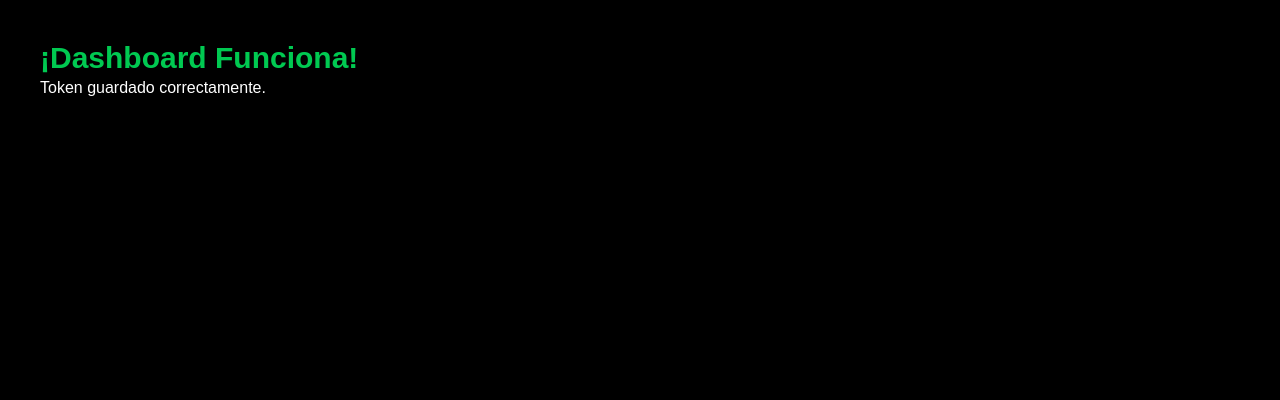
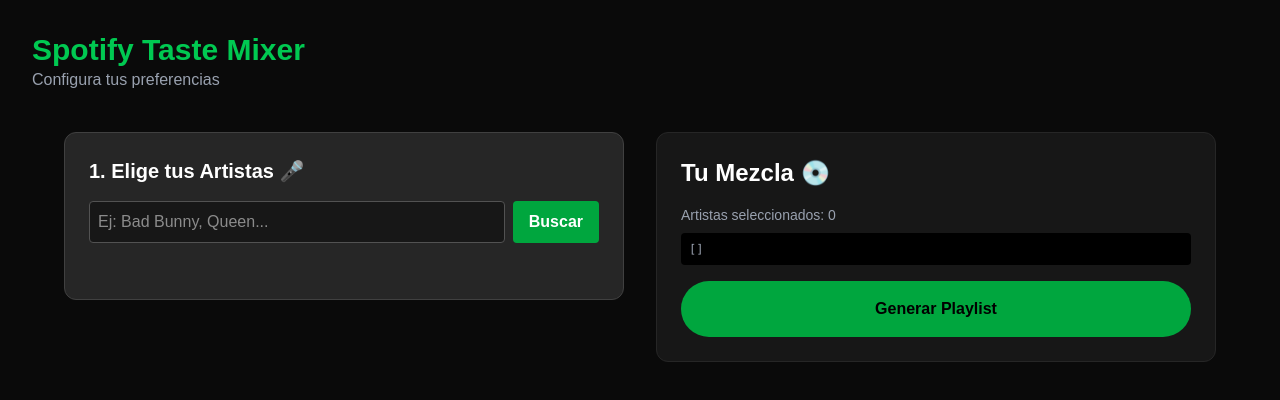
Before and after one commit to nataliatercero/PWEBspotifymix, a Next.js app: page /dashboard in a window 1280 px wide. Shown: the top 400 px of the page. Built offline with nearby package versions, Linux system fonts and the light colour scheme; sample sign-in values are in the browser's storage.

Commit message:
Implementado artist widget con busqueda api
Creado el servicio lib/spotify.js para peticiones fetch. Implementado el componente ArtistWidget que permite buscar artistas contra la API de Spotify y seleccionar múltiples opciones. Integrado en el Dashboard con gestión de estado.

```diff
--- a/src/app/dashboard/page.js
+++ b/src/app/dashboard/page.js
@@ -1,10 +1,14 @@
 'use client';
 import { useEffect, useState } from 'react';
 import { useRouter } from 'next/navigation';
+import ArtistWidget from '@/components/widgets/ArtistWidget';
 
 export default function Dashboard() {
   const router = useRouter();
   const [token, setToken] = useState(null);
+
+  // Estado para guardar lo que elija el usuario
+  const [misArtistas, setMisArtistas] = useState([]);
 
   useEffect(() => {
     const t = localStorage.getItem('spotify_token');
@@ -15,9 +19,39 @@
   if (!token) return null;
 
   return (
-    <div className="p-10 text-white bg-black min-h-screen">
-      <h1 className="text-3xl text-green-500 font-bold">¡Dashboard Funciona!</h1>
-      <p>Token guardado correctamente.</p>
+    <div className="min-h-screen bg-neutral-950 text-white p-8">
+      <header className="mb-10 flex justify-between items-center">
+        <div>
+            <h1 className="text-3xl font-bold text-green-500">Spotify Taste Mixer</h1>
+            <p className="text-gray-400">Configura tus preferencias</p>
+        </div>
+      </header>
+
+      <main className="grid grid-cols-1 md:grid-cols-2 gap-8 max-w-6xl mx-auto">
+
+        <div className="space-y-6">
+          <ArtistWidget
+            token={token}
+            onSelectionChange={(artistas) => setMisArtistas(artistas)}
+          />
+
+        </div>
+
+        <div className="bg-neutral-900 p-6 rounded-xl border border-neutral-800 h-fit sticky top-8">
+          <h2 className="text-2xl font-bold mb-4">Tu Mezcla 💿</h2>
+          <div className="text-gray-400 text-sm mb-4">
+            <p>Artistas seleccionados: {misArtistas.length}</p>
+            <pre className="mt-2 text-xs bg-black p-2 rounded">
+              {JSON.stringify(misArtistas.map(a => a.name), null, 2)}
+            </pre>
+          </div>
+
+          <button className="w-full py-4 bg-green-600 text-black font-bold rounded-full hover:bg-green-500 transition disabled:opacity-50 disabled:cursor-not-allowed">
+            Generar Playlist
+          </button>
+        </div>
+
+      </main>
     </div>
   );
 }
--- /dev/null
+++ b/src/components/widgets/ArtistWidget.jsx
@@ -0,0 +1,82 @@
+'use client';
+
+import { useState } from 'react';
+import { searchArtists } from '@/lib/spotify';
+
+export default function ArtistWidget({ token, onSelectionChange }) {
+  const [query, setQuery] = useState('');
+  const [results, setResults] = useState([]);
+  const [selected, setSelected] = useState([]);
+
+  // Función para buscar cuando le das al botón
+  const handleSearch = async () => {
+    if (!query) return;
+    const artists = await searchArtists(query, token);
+    setResults(artists);
+  };
+
+  // Función para seleccionar un artista
+  const toggleArtist = (artist) => {
+    // Evitamos duplicados
+    if (selected.find(a => a.id === artist.id)) return;
+
+    // Añadimos y avisamos al padre (Dashboard)
+    const newSelection = [...selected, artist];
+    setSelected(newSelection);
+    onSelectionChange(newSelection);
+  };
+
+  // Función para borrar
+  const removeArtist = (artistId) => {
+    const newSelection = selected.filter(a => a.id !== artistId);
+    setSelected(newSelection);
+    onSelectionChange(newSelection);
+  };
+
+  return (
+    <div className="bg-neutral-800 p-6 rounded-xl border border-neutral-700">
+      <h3 className="text-xl font-bold text-white mb-4">1. Elige tus Artistas 🎤</h3>
+
+      <div className="flex gap-2 mb-4">
+        <input
+          type="text"
+          placeholder="Ej: Bad Bunny, Queen..."
+          className="flex-1 bg-neutral-900 text-white p-2 rounded border border-neutral-600 focus:border-green-500 outline-none"
+          value={query}
+          onChange={(e) => setQuery(e.target.value)}
+          onKeyDown={(e) => e.key === 'Enter' && handleSearch()}
+        />
+        <button
+          onClick={handleSearch}
+          className="bg-green-600 text-white px-4 py-2 rounded hover:bg-green-700 font-bold"
+        >
+          Buscar
+        </button>
+      </div>
+
+      <div className="flex flex-wrap gap-2 mb-4">
+        {selected.map(artist => (
+          <span key={artist.id} className="bg-green-900 text-green-100 px-3 py-1 rounded-full text-sm flex items-center gap-2">
+            {artist.name}
+            <button onClick={() => removeArtist(artist.id)} className="hover:text-white">×</button>
+          </span>
+        ))}
+      </div>
+
+      <div className="space-y-2 max-h-60 overflow-y-auto">
+        {results.map(artist => (
+          <div
+            key={artist.id}
+            onClick={() => toggleArtist(artist)}
+            className="flex items-center gap-3 p-2 hover:bg-neutral-700 rounded cursor-pointer transition"
+          >
+            {artist.images[2] && (
+              <img src={artist.images[2].url} alt={artist.name} className="w-10 h-10 rounded-full object-cover" />
+            )}
+            <p className="text-sm text-gray-200">{artist.name}</p>
+          </div>
+        ))}
+      </div>
+    </div>
+  );
+}
--- /dev/null
+++ b/src/lib/spotify.js
@@ -0,0 +1,24 @@
+const API_URL = 'https://api.spotify.com/v1';
+
+// Función genérica para hacer peticiones
+async function fetchSpotify(endpoint, token) {
+  const res = await fetch(`${API_URL}${endpoint}`, {
+    headers: {
+      Authorization: `Bearer ${token}`,
+    },
+  });
+
+  if (res.status === 401) {
+    // Si el token caduca, aquí se manejará el error
+    return null;
+  }
+
+  return res.json();
+}
+
+// 1. Buscar Artistas
+export async function searchArtists(query, token) {
+  if (!query) return [];
+  const data = await fetchSpotify(`/search?type=artist&q=${encodeURIComponent(query)}&limit=5`, token);
+  return data?.artists?.items || [];
+}
```
